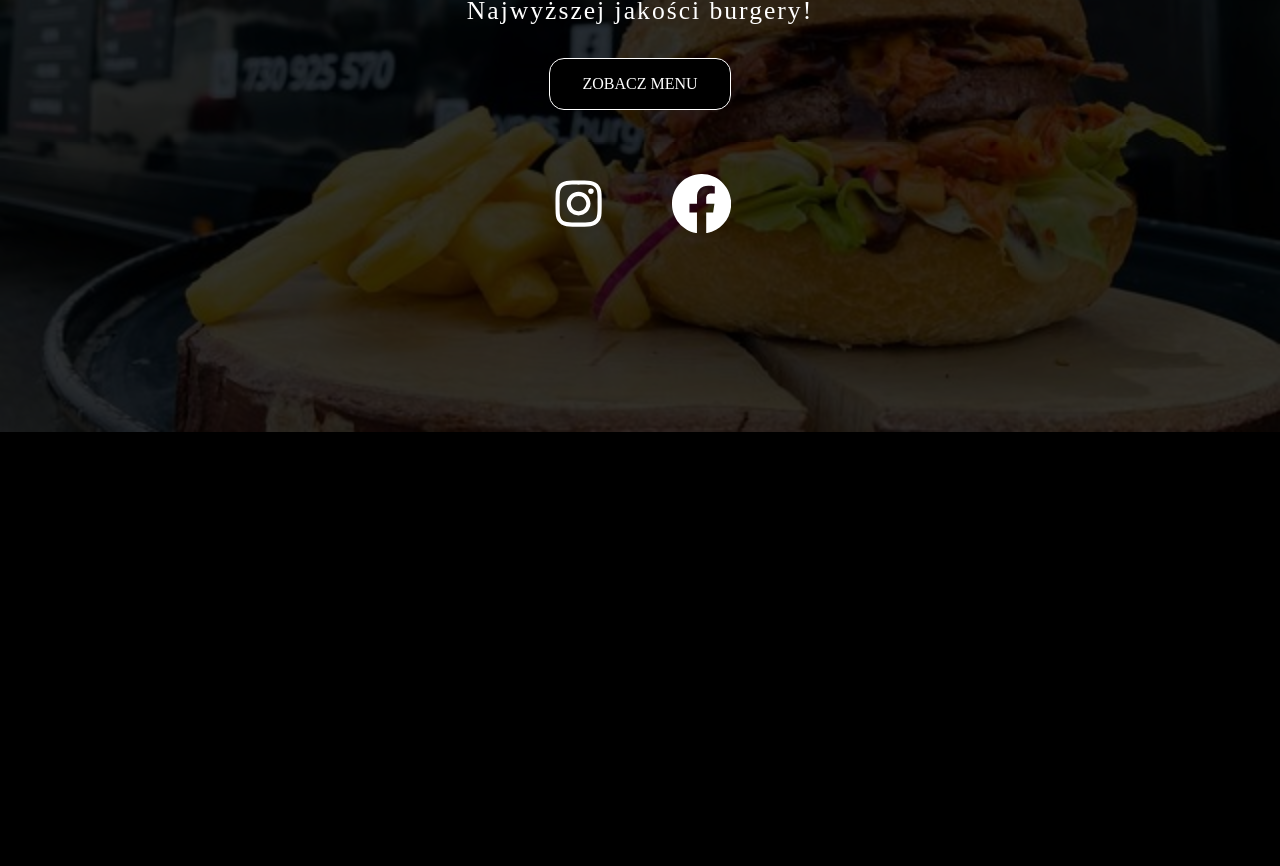
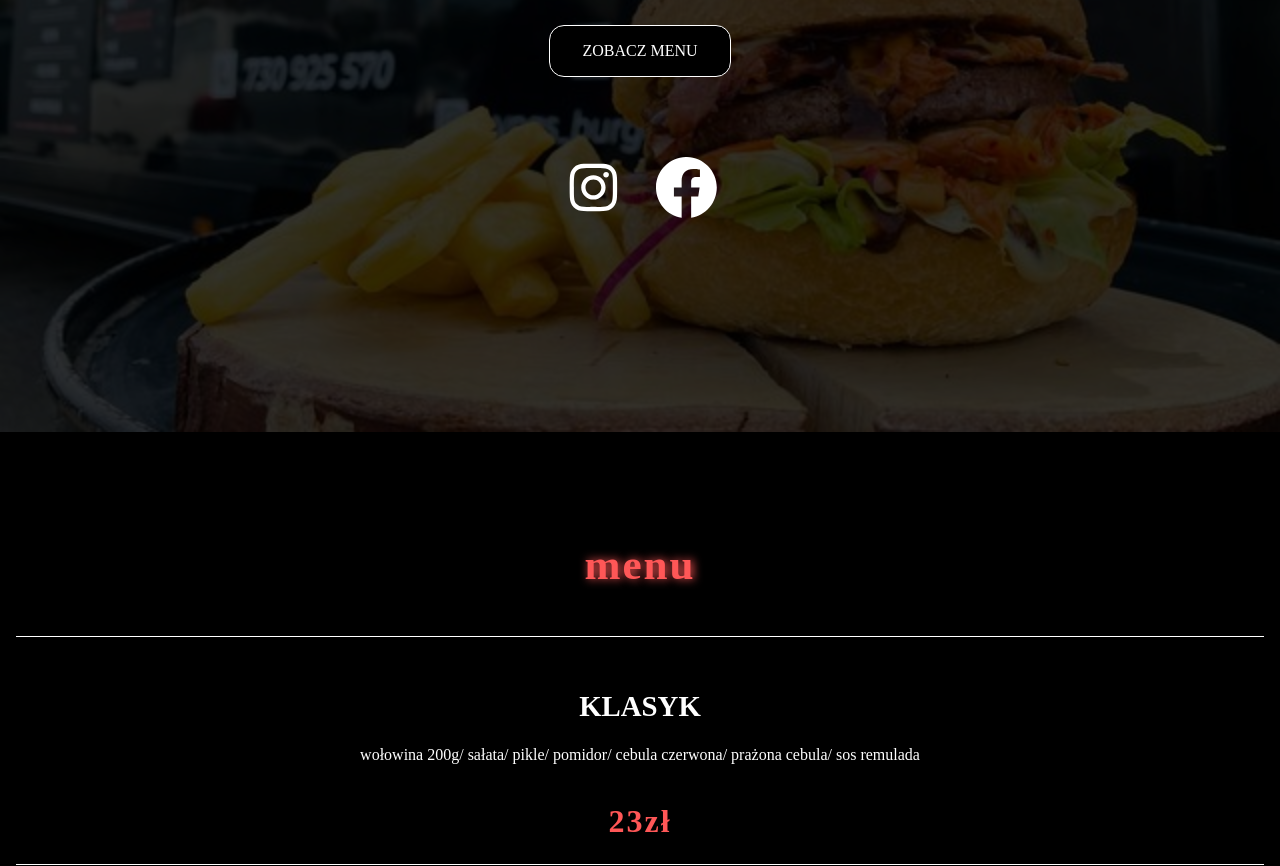
Before and after one commit to FaberNiko/Wypas, a React (Vite) app in the folder wypas/: page / in a window 1280 px wide. Shown: the part 368-1234 px from the top of the page. Before the commit the page ends 800 px from the top, so only its background shows below. Built offline with nearby package versions, Linux system fonts and the light colour scheme.

Commit message:
Updated styling

```diff
--- a/wypas/src/App.jsx
+++ b/wypas/src/App.jsx
@@ -1,12 +1,14 @@
 import "./App.scss";
 import Header from "./components/Header.jsx";
+import Menu from "./components/Menu.jsx";
 import Navbar from "./components/Navbar.jsx";
 
 function App() {
 	return (
 		<>
-      <Navbar/>
+			<Navbar />
 			<Header />
+			<Menu/>
 		</>
 	);
 }
--- a/wypas/src/App.scss
+++ b/wypas/src/App.scss
@@ -85,7 +85,7 @@ nav {
     z-index: 5;
 
 
-    ul {
+    .nav-ul {
         display: flex;
         flex-direction: column;
         justify-content: center;
@@ -94,12 +94,12 @@ nav {
         padding: 2em;
         margin: 0;
         flex-grow: 1;
-        li {
+        &__item {
             text-transform: uppercase;
             line-height: 5.5rem;
             font-size: 1.4rem;
 
-            a {
+            .nav-item {
                 color: #fff;
                 text-decoration: none;
                 padding: 2em;
@@ -142,8 +142,8 @@ nav {
 
 @media (min-width: 768px) {
     .navList {
-        ul {
-            li {
+        .nav-ul {
+            &__item {
                 line-height: 6rem;
                 font-size: 2rem;
             }
@@ -170,9 +170,9 @@ nav {
     }
 
     .navList {
-        ul {
+        .nav-ul {
             margin-top: 4em;
-            li {
+            &__item {
                 line-height: 6.5rem;
             }
         }
@@ -199,8 +199,8 @@ nav {
     .navList {
         width: 50%;
 
-        ul {
-            li {
+        .nav-ul {
+            &__item {
                 position: relative;
                 font-size: 2.2rem;
                 line-height: 7.5rem;
--- a/wypas/src/components/Header.jsx
+++ b/wypas/src/components/Header.jsx
@@ -10,7 +10,7 @@ export default function Header() {
 					<div className={styles.content}>
 						<h1>Wypas burger</h1>
 						<p>Najwyższej jakości burgery!</p>
-						<a href="#menu">Zobacz menu</a>
+						<a href="#menu" className={styles.menuButton}>Zobacz menu</a>
 						<div className={styles.icons}>
 							<a
 								className={styles.socialIcon}
--- a/wypas/src/components/Header.module.scss
+++ b/wypas/src/components/Header.module.scss
@@ -18,6 +18,7 @@
 		background-color: rgba(0, 0, 0, 0.8);
 		z-index: -5;
 	}
+
 
 	.content {
 		display: flex;
@@ -41,7 +42,7 @@
 			letter-spacing: 2px;
 		}
 
-		a {
+		.menuButton {
 			text-transform: uppercase;
 			text-decoration: none;
 			color: #fff;
@@ -66,10 +67,12 @@
 			.socialIcon {
 				background: none;
 				border: none;
-				height: 4.5rem;
+				height: 3rem;
+				margin: 2em 1em;
 			}
 		}
 	}
+
 }
 
 @media (min-width: 768px) {
@@ -81,8 +84,13 @@
 
 			.icons {
 				.socialIcon {
-					height: 4.7rem;
+					height: 3.3rem;
+					margin: 4em 1em;
 				}
+			}
+
+			.menuButton {
+				font-size: 1rem;
 			}
 		}
 	}
@@ -100,14 +108,14 @@
 				font-size: 1.6rem;
 			}
 
-			a {
+			.menuButton {
 				font-size: 1rem;
 			}
 
 			.icons {
 				margin-top: 1em;
 				.socialIcon {
-					height: 5.7rem;
+					height: 3.8rem;
 				}
 			}
 		}
@@ -128,14 +136,16 @@
 				margin-top: 1em;
 			 }
 
-			 a {
+			 .menuButton {
 				font-size: 1.2rem;
 			 }
 
 			 .icons {
-				margin-top: 8em;
+				margin-top: 3em;
+
 
 				.socialIcon{
+					margin: 4px 2em;
 					transition: transform .3s;
 
 					&:hover {
--- /dev/null
+++ b/wypas/src/components/Menu.jsx
@@ -0,0 +1,15 @@
+import styles from './Menu.module.scss'
+import MenuList from './MenuList'
+
+export default function Menu() {
+    return (
+        <section id="menu" className={styles.menu}>
+            <div className={styles.menuHero}>
+                <div className={styles.overlay}/>
+                    <h2 className={styles.menuTitle}>menu</h2>
+                    <MenuList/>
+
+            </div>
+        </section>
+    )
+}
--- /dev/null
+++ b/wypas/src/components/Menu.module.scss
@@ -0,0 +1,28 @@
+* {
+	margin: 0;
+	padding: 0;
+	box-sizing: border-box;
+}
+
+.menu {
+    overflow-x: hidden;
+	.menuHero {
+		display: flex;
+        flex-direction: column;
+        width: 100%;
+		justify-content: center;
+        .menuTitle {
+            padding: 0 2em;
+            text-shadow: #ff5757 2px 0 10px;
+            margin-top: 2.5em;
+            height: 3rem;
+            letter-spacing: 2px;
+            width: 100%;
+            text-align: center;
+            color: #ff5757;
+            // text-transform: uppercase;
+            font-size: 2.7rem;
+        }
+
+	}
+}
--- /dev/null
+++ b/wypas/src/components/MenuList.jsx
@@ -0,0 +1,101 @@
+import styles from "./MenuList.module.scss";
+
+export default function MenuList() {
+	return (
+		<ul>
+			<li className={styles.listItem}>
+				<p className={styles.title}>KLASYK</p>
+				<p className={styles.description}>
+					wołowina 200g/ sałata/ pikle/ pomidor/ cebula czerwona/ prażona
+					cebula/ sos remulada
+				</p>
+				<p className={styles.price}>23zł</p>
+			</li>
+			<li className={styles.listItem}>
+				<p className={styles.title}>CHEDDAR</p>
+				<p className={styles.description}>
+					wołowina 200g/ cheddar/ sałata/ pikle/ pomidor/ cebula czerwona/
+					prażona cebula/ sos remulada
+				</p>
+				<p className={styles.price}>25zł</p>
+			</li>
+			<li className={styles.listItem}>
+				<p className={styles.title}>BEKON</p>
+				<p className={styles.description}>
+					wołowina 200g/ bekon/ cheddar/ sałata/ pikle/ pomidor/ krążki
+					cebulowe/ sos remulada/ sos BBQ
+				</p>
+				<p className={styles.price}>28zł</p>
+			</li>
+			<li className={styles.listItem}>
+				<p className={styles.title}>MEKSYK</p>
+				<p className={styles.description}>
+					wołowina 200g/ bekon/ cheddar/ nachosy/ jalapeño/ sałata/ pikle/
+					pomidor/ cebula czerwona/ sos remulada/ sos sambal
+				</p>
+				<p className={styles.price}>27zł</p>
+			</li>
+			<li className={styles.listItem}>
+				<p className={styles.title}>EL DIABLO</p>
+				<p className={styles.description}>
+					wołowina 200g/ bekon/ cheddar/ jalapeño/ sałata/ pikle/ pomidor/
+					cebula czerwona/ prażona cebula/ sos sriracha/ sos habanero
+				</p>
+				<p className={styles.price}>26zł</p>
+			</li>
+			<li className={styles.listItem}>
+				<p className={styles.title}>WYPAS</p>
+				<p className={styles.description}>
+					wołowina 400g/ 2x bekon/ 2x cheddar/ sałata/ pikle/ pomidor/ cebula
+					czerwona/ prażona cebula/ sos remulada/ sos BBQ
+				</p>
+				<p className={styles.price}>35zł</p>
+			</li>
+			<li className={styles.listItem}>
+				<p className={styles.title}>SZTYGAR</p>
+				<p className={styles.description}>
+					wołowina 200g/ bekon/ cheddar/ panierowany na czarno cheddar/ sałata/
+					pikle/ pomidor/ cebula czerwona/ sos remulada/ prażona cebula
+				</p>
+				<p className={styles.price}>29zł</p>
+			</li>
+			<li className={styles.listItem}>
+				<p className={styles.title}>JACK</p>
+				<p className={styles.description}>
+					wołowina 200g/ 3x bekon/ cheddar/ panierowana mozarella/ sałata/
+					pikle/ pomidor/ cebula czerwona/ sos koktajlowy z Jack&apos;iem
+					Danielsem/ sos BBQ/ prażona cebula
+				</p>
+				<p className={styles.price}>29zł</p>
+			</li>
+			<li className={styles.listItem}>
+				<p className={styles.title}>JUHAS</p>
+				<p className={styles.description}>
+					wołowina 200g/ bekon/ oscypek/ sałata/ pikle/ pomidor/ cebula
+					czerwona/ sos remulada/ konfitura żurawinowa
+				</p>
+				<p className={styles.price}>29zł</p>
+			</li>
+			<li className={styles.listItem}>
+				<p className={styles.title}>HISZPAN</p>
+				<p className={styles.description}>
+					wołowina 200g/ cheddar/ chorizzo/ nachosy/ sałata/ pikle/ pomidor/
+					cebula czerwona/ sos miodowo-musztardowy
+				</p>
+				<p className={styles.price}>29zł</p>
+			</li>
+			<li className={styles.listItem}>
+				<p className={styles.title}>VEGE BURAK</p>
+				<p className={styles.description}>
+					kotlet buraczany/ rukola/ pomidor/ cebula czerwona/ nasiona
+					słonecznika/ sos żurawinowy/ sos remulada
+				</p>
+				<p className={styles.price}>23zł</p>
+			</li>
+			<li className={styles.listItem}>
+				<p className={styles.title}>BURGER MIESIĄCA</p>
+				<p className={styles.price}>29zł</p>
+			</li>
+		</ul>
+	);
+}
--- /dev/null
+++ b/wypas/src/components/MenuList.module.scss
@@ -0,0 +1,36 @@
+ul {
+    text-align: center;
+    list-style: none;
+    padding-top: 2em;
+    padding-left: 1em;
+    padding-right: 1em;
+
+    .listItem {
+        color: #fff;
+        margin-top: 1em;
+        border-bottom: 1px solid white;
+        padding: 1.5em;
+
+        &:nth-child(1) {
+            border-top:1px solid white ;
+        }
+        .title {
+            text-transform: uppercase;
+            margin-top: 1em;
+            font-size: 1.8rem;
+            font-weight: bold;
+        }
+        .description {
+            line-height: 2;
+            margin-top: 1em;
+        }
+        .price {
+            margin-top: 1em;
+            font-size: 2rem;
+            letter-spacing: 2px;
+            color: #ff5757;
+            text-align: center;
+            font-weight: bold;
+        }
+    }
+}
--- a/wypas/src/components/Navbar.jsx
+++ b/wypas/src/components/Navbar.jsx
@@ -14,9 +14,9 @@ export default function Navbar() {
 	return (
 		<div>
 			<nav>
-				<div className="logoContainer">
+				<a href='#'className="logoContainer">
 					<img src={logo} alt="Wypas burger logo" className="logo" />
-				</div>
+				</a>
 				<button className={`burgerBtn ${isClicked ?  'clicked' : ''}`} onClick={handleClick}>
 					<span></span>
 					<span></span>
@@ -24,18 +24,18 @@ export default function Navbar() {
 				</button>
 			</nav>
 			<div className={`navList ${menuOpen ? "active" : ""}`}>
-				<ul>
-					<li>
-						<a href="#menu" onClick={handleClick}>menu</a>
+				<ul className="nav-ul">
+					<li className="nav-ul__item">
+						<a href="#menu" className="nav-item" onClick={handleClick}>menu</a>
 					</li>
-					<li>
-						<a href="#news" onClick={handleClick}>aktualności</a>
+					<li className="nav-ul__item">
+						<a href="#news" className="nav-item"  onClick={handleClick}>aktualności</a>
 					</li>
-					<li>
-						<a href="#gallery" onClick={handleClick}>galeria</a>
+					<li className="nav-ul__item">
+						<a href="#gallery" className="nav-item"  onClick={handleClick}>galeria</a>
 					</li>
-					<li>
-						<a href="#contact" onClick={handleClick}>kontakt</a>
+					<li className="nav-ul__item">
+						<a href="#contact" className="nav-item"  onClick={handleClick}>kontakt</a>
 					</li>
 				</ul>
 				<div className="languages">
--- a/wypas/src/index.css
+++ b/wypas/src/index.css
@@ -4,4 +4,5 @@ body, html, #root, .App {
   width: 100%;
   height: 100%;
   background-color: #000;
+  scroll-behavior: smooth;
 }
```
Also changed, not shown: wypas/src/components/HeaderList.jsx (deleted, +0 -24 lines).
